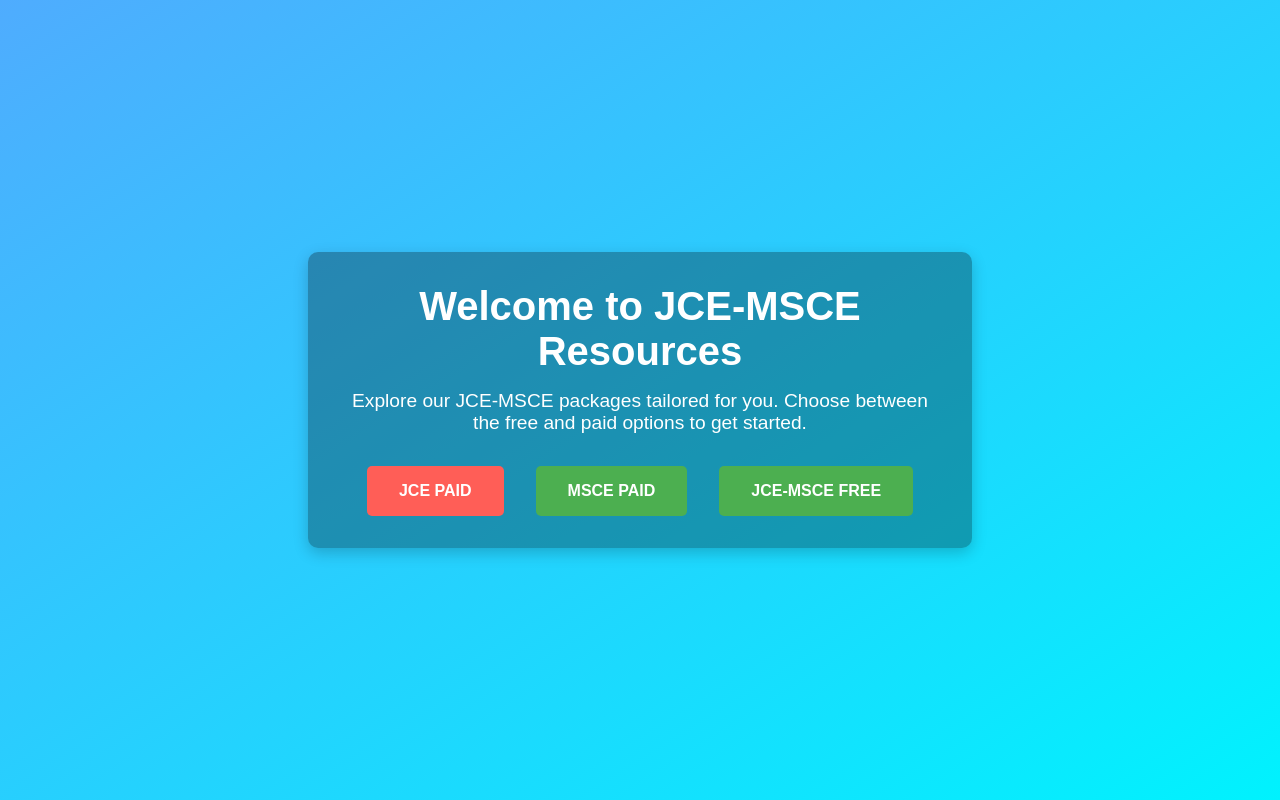
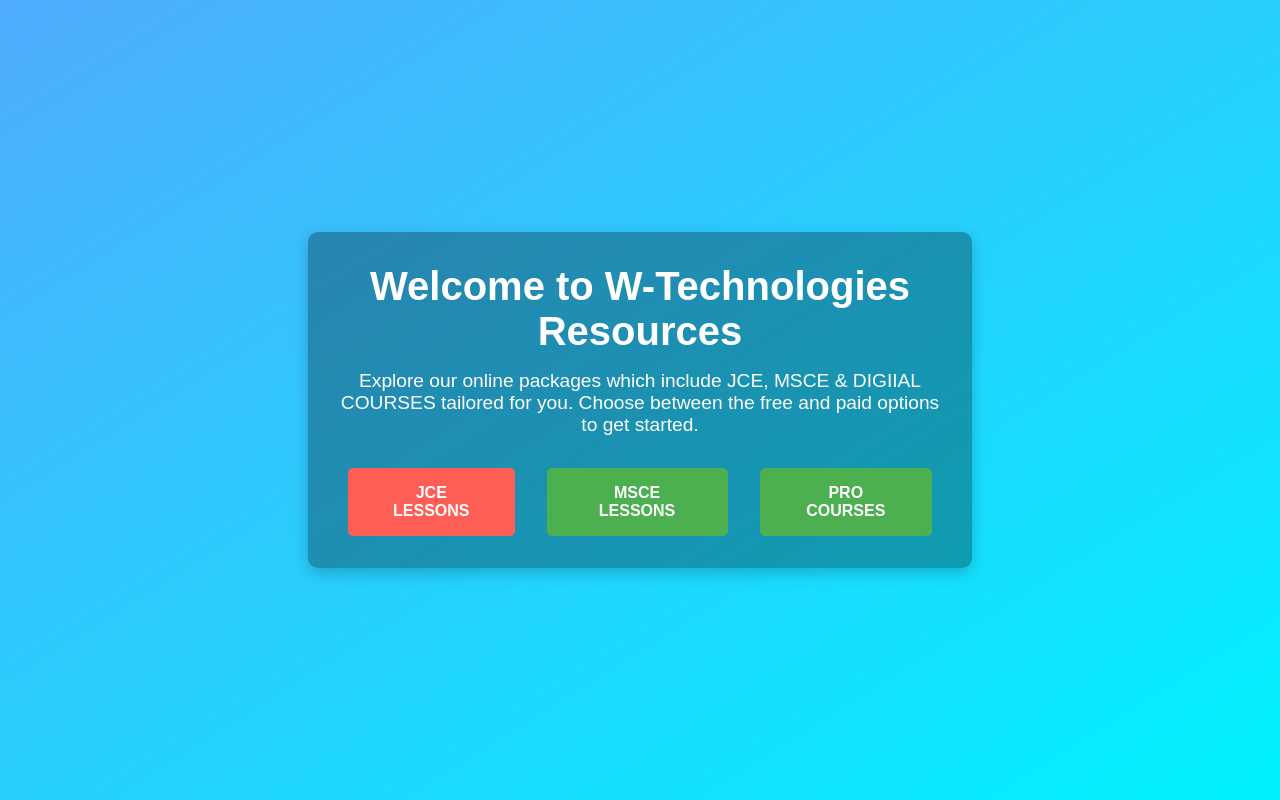
Before and after one commit to nephterwilson/JCE-MSCE, a plain HTML site: page index.html in a window 1280 px wide. Drawn offline with Linux system fonts and the light colour scheme.

Commit message:
Update index.html

```diff
--- a/index.html
+++ b/index.html
@@ -8,19 +8,19 @@
 </head>
 <body>
     <div class="landing-container">
-        <h1>Welcome to JCE-MSCE Resources</h1>
-        <p>Explore our JCE-MSCE packages tailored for you. Choose between the free and paid options to get started.</p>
+        <h1>Welcome to W-Technologies Resources</h1>
+        <p>Explore our online packages which include JCE, MSCE & DIGIIAL COURSES tailored for you. Choose between the free and paid options to get started.</p>
         <div class="buttons">
-            <a href="https://foundlinkdigital.com/pro-jce/">
-            <button class="btn btn-paid">JCE PAID</button>
+            <a href="https://ac.wtec1.com/course-category/jce">
+            <button class="btn btn-paid">JCE LESSONS</button>
         </a>
 
-        <a href="https://foundlinkdigital.com/pro-msce/">
-            <button class="btn btn-free">MSCE PAID</button>
+        <a href="https://ac.wtec1.com/course-category/msce/">
+            <button class="btn btn-free">MSCE LESSONS</button>
         </a>
 
-            <a href="https://foundlinkdigital.com/free-jce-msce/">
-            <button class="btn btn-free">JCE-MSCE FREE</button>
+            <a href="https://foundlinkdigital.com/courses/">
+            <button class="btn btn-free">PRO COURSES</button>
         </a>
         </div>
     </div>
```
